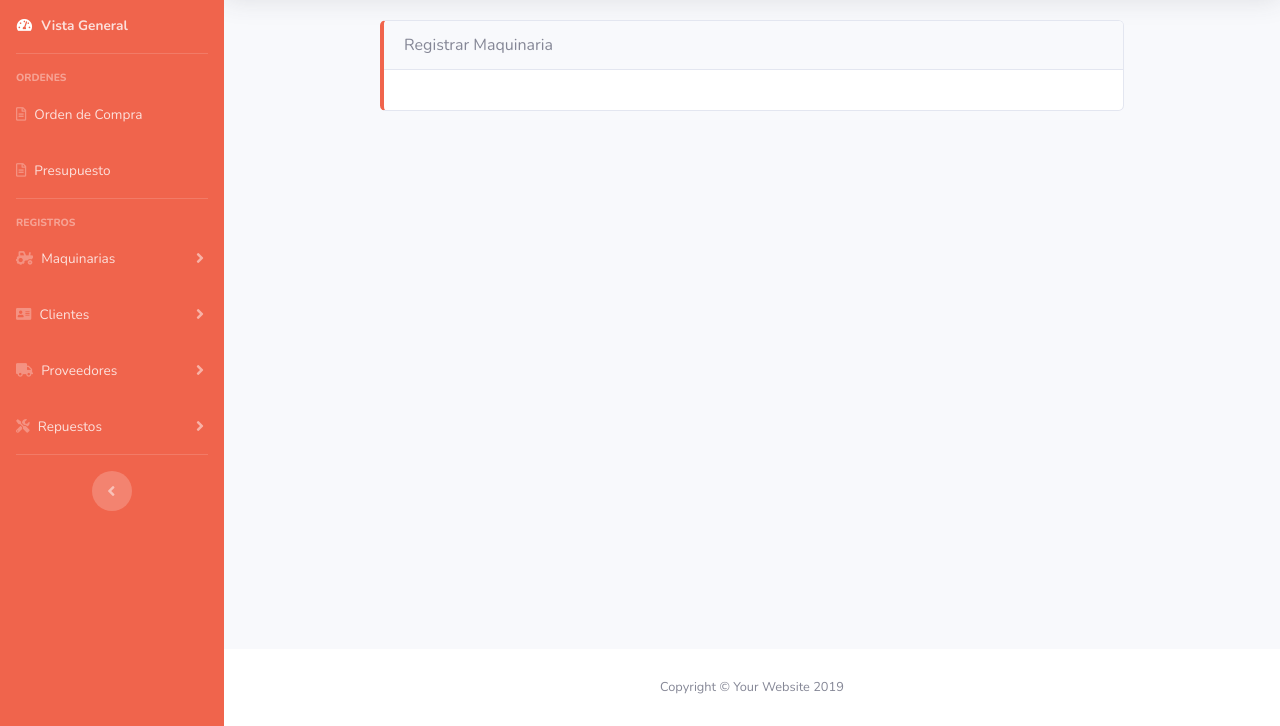
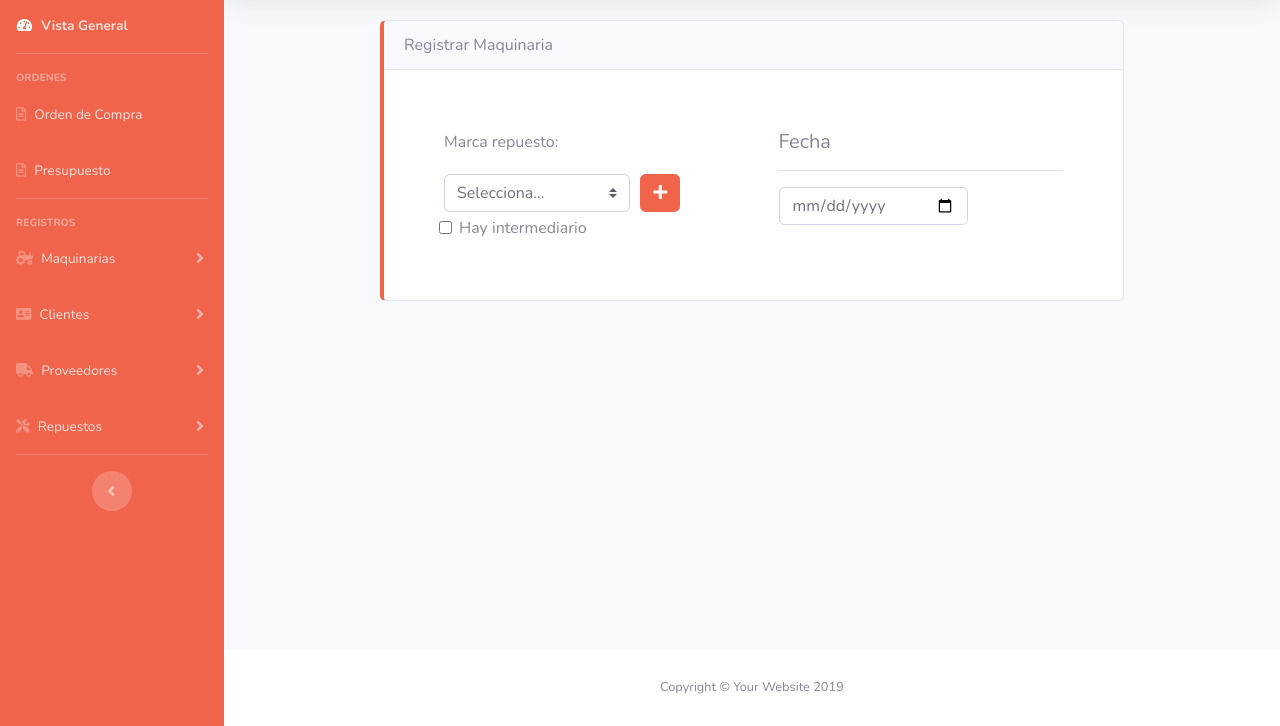
Before and after one commit to AgusR1/Taller, a website with bundled scripts: page registro_maquinaria.html in a window 1280 px wide. Shown: the part 74-800 px from the top of the page. Built offline with nearby package versions, Linux system fonts and the light colour scheme.

Commit message:
Update registro_maquinaria.html

```diff
--- a/registro_maquinaria.html
+++ b/registro_maquinaria.html
@@ -351,7 +351,56 @@
               Registrar Maquinaria
             </div>
             <div class="card-body">
-
+                <form>
+                    <div class="card-body form-row">
+                      <div class="card col col-6" style="border:#fff;">
+                        <div class="card-body">
+                          <p>Marca repuesto:</p>
+                          <div class="form-row align-items-center">
+                            <div class="col-md-8 col-sm-6 my-1">
+                              <select  name="Cliente" method="POST" class="custom-select mr-sm-2" id="inlineFormCustomSelect">
+                                <option required value="NULL" selected>Selecciona...</option>
+                                <option required value="NULL" >Marca 1</option>
+                                <option required value="NULL" >Marca 2</option>
+                                <option required value="NULL" >Marca 3</option>
+                              </select>
+                            </div>
+                            <div class="col-auto">
+                              <button data-toggle="modal" data-target="#modalCarga_marca" title="Crea una nueva marca" type="button" class="btn btn-primary"><i class="fas fa-plus"></i></button>
+                            </div>
+                            <div class="form-check">
+                              <input id="intermediario" method="post" type="checkbox" class="form-check-input" id="exampleCheck1">
+                              <label class="form-check-label" for="exampleCheck1">Hay intermediario</label>
+                            </div>
+                          </div>
+                          <div id="Carga_intermediario" style="display:none;">
+                            <br>
+                            <p>Nombre intermediario:</p>
+                            <div class="form-row align-items-center">
+                              <div class="col-md-8 col-sm-6 my-1">
+                                <select  name="Cliente" method="POST" class="custom-select mr-sm-2" id="inlineFormCustomSelect">
+                                  <option required value="NULL" selected>Selecciona...</option>
+                                  <option required value="NULL" >Intermediario 1</option>
+                                  <option required value="NULL" >Intermediario 2</option>
+                                  <option required value="NULL" >Intermediario 3</option>
+                                </select>
+                              </div>
+                              <div class="col-auto">
+                                <button data-toggle="modal" data-target="#modalCarga_intermediario" title="Crea un nuevo intermediario" type="button" class="btn btn-primary"><i class="fas fa-plus"></i></button>
+                              </div>
+                            </div>
+                          </div>
+                        </div>
+                      </div>
+                      <div class="card col col-6" style="border:#fff;">
+                        <div class="card-body">
+                          <h5>Fecha</h5>
+                          <hr>
+                          <input type="date" class="form-control col-8">
+                        </div>
+                      </div>
+                    </div>
+                  </form>
             </div>
           </div>
         </div>
```
